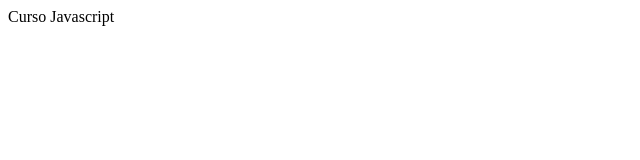
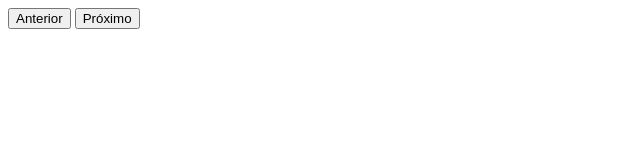
Before and after one commit to nailtonsimoes/cursoJs, a plain HTML site: page index.html in a window 1280 px wide. Shown: the whole page, without its empty margins (0-640 px from the left). Drawn offline with Linux system fonts and the light colour scheme.

Commit message:
aula 6 parte 1

```diff
--- a/index.html
+++ b/index.html
@@ -4,10 +4,12 @@
     <meta charset="UTF-8" />
     <meta http-equiv="X-UA-Compatible" content="IE=edge" />
     <meta name="viewport" content="width=device-width, initial-scale=1.0" />
-    <title>Document</title>
+    <title>Curso javascript</title>
   </head>
   <body>
-    <div id="titulo">Curso Javascript</div>
+    <button onclick="voltar()">Anterior</button>
+    <button onclick="adiantar()">Próximo</button>
+
     <script src="js/main.js"></script>
   </body>
 </html>
--- a/js/main.js
+++ b/js/main.js
@@ -1,3 +1,7 @@
-//window.alert('ola mundo!')
+function voltar() {
+  history.back()
+}
 
-window.console.log(window.document.getElementById('titulo').innerHTML)
+function adiantar() {
+  history.forward()
+}
```
